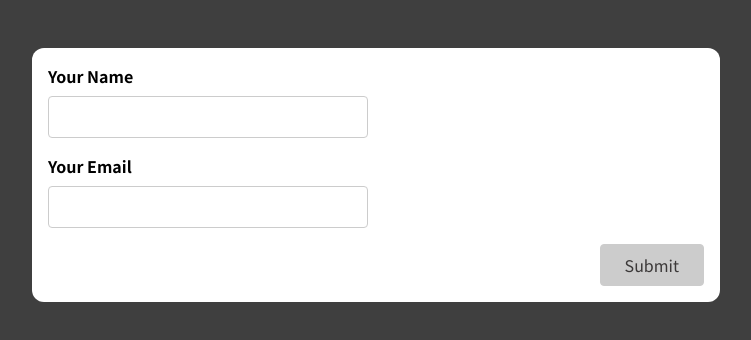
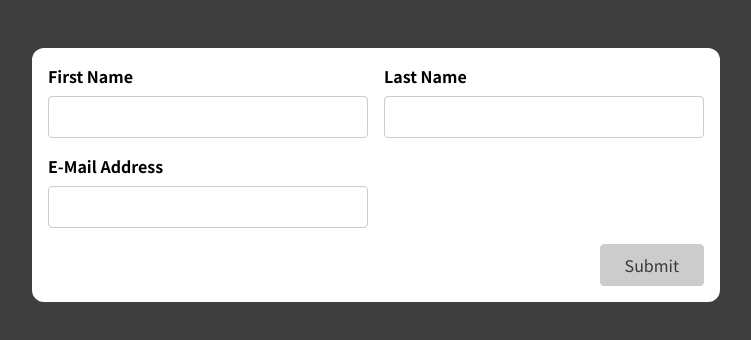
Before and after one commit to Ireneripo/React_FormValidationProject, a React (Create React App) app: page / in a window 1280 px wide. Shown: the top 340 px of the page, without its empty margins (264-1015 px from the left). Built offline with nearby package versions, Linux system fonts and the light colour scheme.

Commit message:
managed BasicForm validation

```diff
--- a/src/App.js
+++ b/src/App.js
@@ -1,9 +1,10 @@
-import SimpleInput from './components/SimpleInput';
+// import SimpleInput from './components/SimpleInput';
+import BasicForm from './components/BasicForm';
 
 function App() {
   return (
     <div className="app">
-      <SimpleInput />
+      <BasicForm />
     </div>
   );
 }
--- a/src/components/BasicForm.js
+++ b/src/components/BasicForm.js
@@ -1,22 +1,99 @@
+import useInput from '../hooks/use-input';
+
+const isNotEmpty = (value) => value.trim() !== '';
+const isEmail = (value) => value.trim().includes('@');
+
 const BasicForm = (props) => {
+    const {
+        value: firstNameValue,
+        isValid: firsNameIsValid,
+        hasError: firstNameHasError,
+        valueChangeHandler: firstNameChangeHandler,
+        inputBlurHandler: firstNameBlurHandler,
+        reset: resetFirstName,
+    } = useInput(isNotEmpty);
+    const {
+        value: lastNameValue,
+        isValid: lastNameIsValid,
+        hasError: lastNameHasError,
+        valueChangeHandler: lastNameChangeHandler,
+        inputBlurHandler: lastNameBlurHandler,
+        reset: resetLastName,
+    } = useInput(isNotEmpty);
+    const {
+        value: emailValue,
+        isValid: emailIsValid,
+        hasError: emailHasError,
+        valueChangeHandler: emailChangeHandler,
+        inputBlurHandler: emailBlurHandler,
+        reset: resetEmail
+    } = useInput(isEmail);
+
+    let formIsValid = false;
+
+    if (firsNameIsValid && lastNameIsValid && emailIsValid) {
+        formIsValid = true;
+    }
+
+    const submitHandler = (event) => {
+        event.preventDefault();
+
+        if (!formIsValid) {
+            return;
+        }
+
+        console.log('Submitted!');
+        console.log(firstNameValue, lastNameValue, emailValue);
+
+        resetFirstName();
+        resetLastName();
+        resetEmail();
+    };
+
+    const firstNameClasses = firstNameHasError ? 'form-control invalid' : 'form-control';
+    const lastNameClasses = lastNameHasError ? 'form-control invalid' : 'form-control';
+    const emailClasses = emailHasError ? 'form-control invalid' : 'form-control';
+
     return (
-    <form>
-      <div className='control-group'>
-        <div className='form-control'>
-          <label htmlFor='name'>First Name</label>
-          <input type='text' id='name' />
+        <form onSubmit={submitHandler}>
+            <div className="control-group">
+                <div className={firstNameClasses}>
+                    <label htmlFor="name">First Name</label>
+                    <input
+                        type="text"
+                        id="name"
+                        value={firstNameValue}
+                        onChange={firstNameChangeHandler}
+                        onBlur={firstNameBlurHandler}
+                    />
+                    {firstNameHasError && <p className="error-text">Please enter a first name.</p>}
                 </div>
-        <div className='form-control'>
-          <label htmlFor='name'>Last Name</label>
-          <input type='text' id='name' />
+
+                <div className={lastNameClasses}>
+                    <label htmlFor="name">Last Name</label>
+                    <input
+                        type="text"
+                        id="name"
+                        value={lastNameValue}
+                        onChange={lastNameChangeHandler}
+                        onBlur={lastNameBlurHandler}
+                    />
+                    {lastNameHasError && <p className="error-text">Please enter a last name.</p>}
                 </div>
             </div>
-      <div className='form-control'>
-        <label htmlFor='name'>E-Mail Address</label>
-        <input type='text' id='name' />
+            <div className={emailClasses}>
+                <label htmlFor="name">E-Mail Address</label>
+                <input
+                    type="text"
+                    id="name"
+                    value={emailValue}
+                    onChange={emailChangeHandler}
+                    onBlur={emailBlurHandler}
+                />
+                {emailHasError && <p className="error-text">Please enter a valid email.</p>}
             </div>
-      <div className='form-actions'>
-        <button>Submit</button>
+            <div className="form-actions">
+                <button disabled={!formIsValid}>Submit</button>
             </div>
         </form>
     );
```
Also changed, not shown: 1 other file (tests, documents, lock files or other folders). Lines whose indentation alone changed are shown as unchanged.
